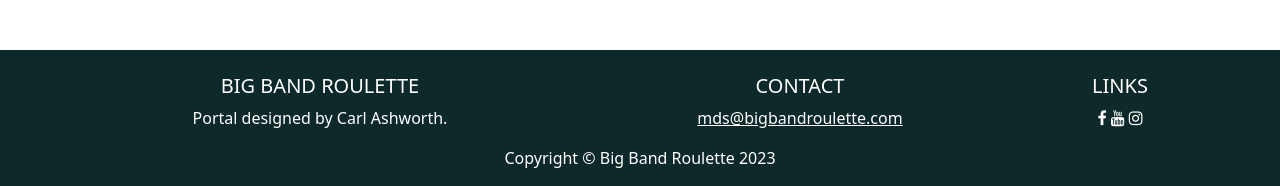
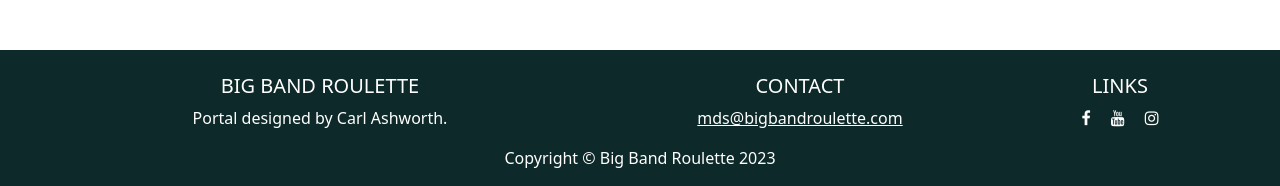
Before and after one commit to big-band-roulette/musicians-portal, a Python web app: template templates/index.html in a window 1280 px wide. Shown: the part 614-800 px from the top of the page. Run offline with Jinja, Linux system fonts and the light colour scheme; the template is opened without the code that fills it, so the values that code supplies are empty; some libraries are stand-ins or nearby versions.

Commit message:
Updated margins to BS5 syntax

```diff
--- a/templates/base.html
+++ b/templates/base.html
@@ -115,9 +115,9 @@
           <div class="col-md-3 mb-md-0 mb-3">
             <h5 class="text-uppercase">Links</h5>
             <p>
-              <a href="https://www.facebook.com/bigbandroulette" class="mr-2 ml-2"><i class="fa fa-facebook"></i></a>
-              <a href="" class="mr-2 ml-2"><i class="fa fa-youtube"></i></a>
-              <a href="https://www.instagram.com/bigbandroulette/" class="mr-2 ml-2"><i class="fa fa-instagram"></i></a>
+              <a href="https://www.facebook.com/bigbandroulette" class="me-2 ms-2"><i class="fa fa-facebook"></i></a>
+              <a href="" class="me-2 ms-2"><i class="fa fa-youtube"></i></a>
+              <a href="https://www.instagram.com/bigbandroulette/" class="me-2 ms-2"><i class="fa fa-instagram"></i></a>
             </p>
           </div>
         </div>
```
